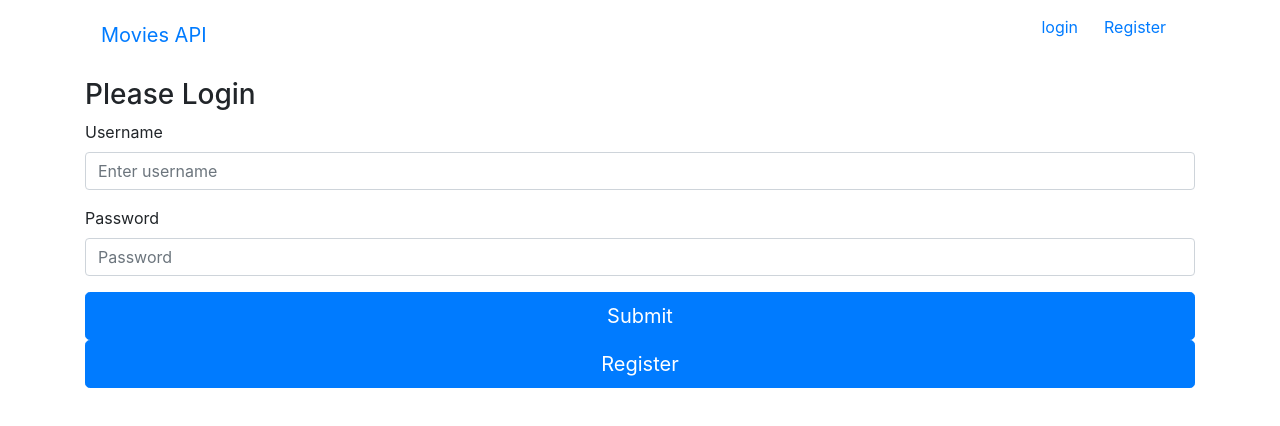
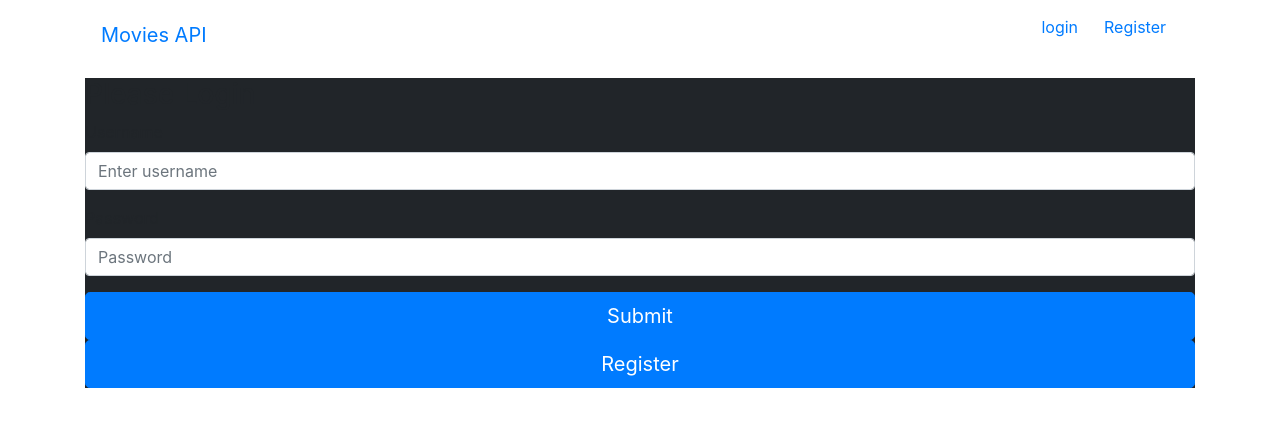
Before and after one commit to Filip-Sazdov/movie_api-client, a React (Vite) app: page / in a window 1280 px wide. Shown: the top 426 px of the page. Built offline with nearby package versions, Linux system fonts and the light colour scheme.

Commit message:
Add bg color for main-view.

```diff
--- a/src/components/main-view/main-view.scss
+++ b/src/components/main-view/main-view.scss
@@ -0,0 +1,3 @@
+.main-view {
+	background-color: #212529;
+}
```
